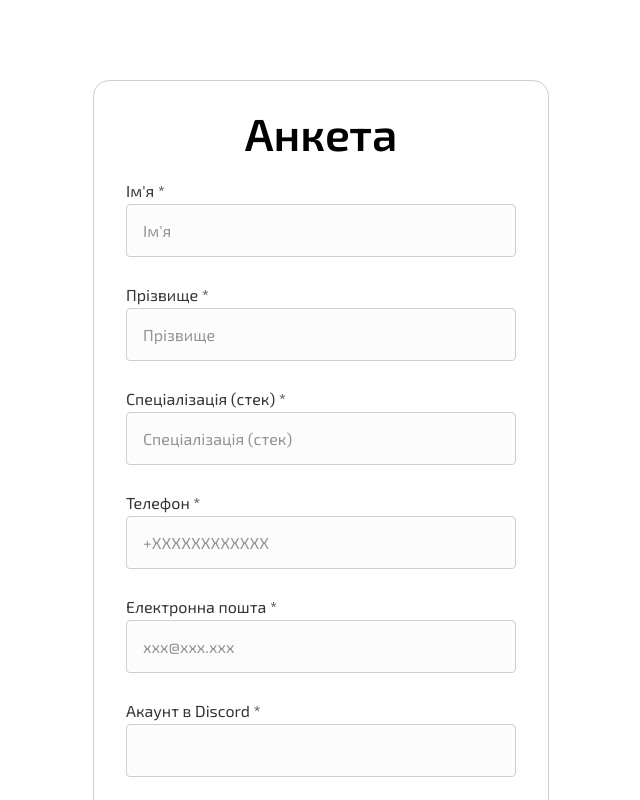
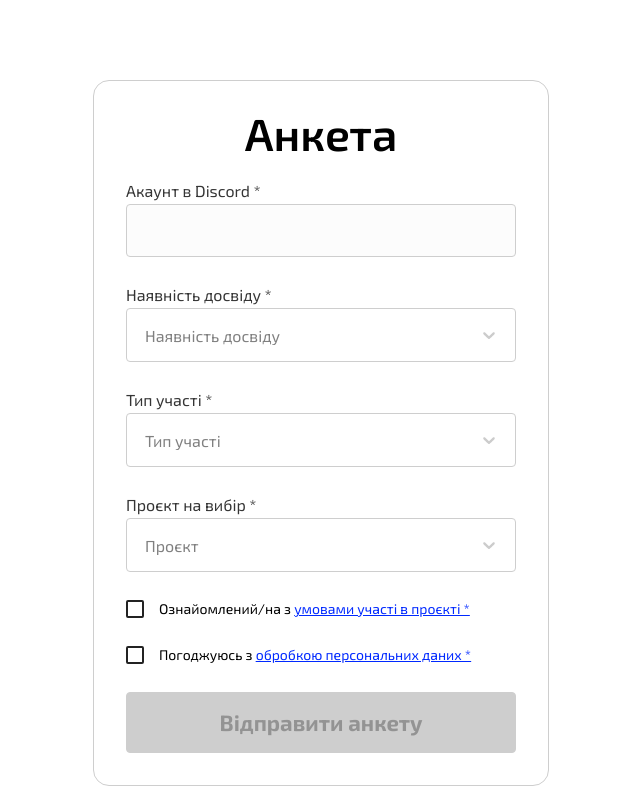
Before and after one commit to baza-trainee/feeda, a Next.js app in the folder client/: page /user_application in a window 1280 px wide. Shown: the top 800 px of the page, without its empty margins (319-959 px from the left). Built offline with nearby package versions, Linux system fonts and the light colour scheme.

Commit message:
feat: button onClick style

```diff
--- a/client/components/Button/Button.styles.ts
+++ b/client/components/Button/Button.styles.ts
@@ -22,3 +22,8 @@ export const buttonStyle = css`
 		border: 1px solid #ffbd00;
 	}
 `;
+
+export const onClickButtonStyle = css`
+	background-color: #ffbd00;
+	color: #232323 !important;
+`;
--- a/client/components/Button/Button.tsx
+++ b/client/components/Button/Button.tsx
@@ -1,8 +1,8 @@
 'use client';
-import { ReactNode } from 'react';
+import { ReactNode, useState } from 'react';
 
 /** @jsxImportSource @emotion/react */
-import { buttonStyle } from './Button.styles';
+import { buttonStyle, onClickButtonStyle } from './Button.styles';
 
 interface ButtonProps {
 	children: ReactNode | string;
@@ -11,11 +11,31 @@ interface ButtonProps {
 }
 
 const Title = ({ children, isDisabled, func }: ButtonProps) => {
+	const [isPressed, setIsPressed] = useState(false);
+
 	const onClickHandler = () => {
 		func();
 	};
+
+	const onMouseDownHandler = () => {
+		setIsPressed(true);
+	};
+
+	const onMouseUpHandler = () => {
+		setIsPressed(false);
+	};
+
 	return (
-		<button css={buttonStyle} onClick={onClickHandler} disabled={isDisabled}>
+		<button
+			css={[
+				buttonStyle,
+				isPressed && onClickButtonStyle, // Змінюємо колір кнопки на "червоний", коли кнопка натиснута
+			]}
+			onClick={onClickHandler}
+			onMouseDown={onMouseDownHandler}
+			onMouseUp={onMouseUpHandler}
+			disabled={isDisabled}
+		>
 			{children}
 		</button>
 	);
--- a/client/components/UserApplication/UserApplication.tsx
+++ b/client/components/UserApplication/UserApplication.tsx
@@ -59,6 +59,8 @@ const UserApplication = () => {
 		watch,
 	} = useForm({ mode: 'onBlur' });
 
+	const [isFormSubmitted, setIsFormSubmitted] = useState(false);
+
 	//===========discord============//
 	const discordValue = watch('discord');
 	console.log('discordValue', discordValue);
@@ -67,7 +69,7 @@ const UserApplication = () => {
 	//===========discord============//
 	const onFormSubmit = (data: object) => {
 		// alert(JSON.stringify(data));
-
+		setIsFormSubmitted(true);
 		console.log('data :>> ', data);
 		reset();
 		setIsСonditionsChecked(false);
@@ -93,7 +95,7 @@ const UserApplication = () => {
 			{' '}
 			<form css={formStyle} onSubmit={handleSubmit(onFormSubmit)}>
 				<h1 css={formTitle}>Анкета</h1>
-				<FormField
+				{/* <FormField
 					label="Ім'я *"
 					autoComplete="on"
 					type="text"
@@ -201,7 +203,7 @@ const UserApplication = () => {
 						},
 					}}
 					// onChange={(name: string, value: string) => onHandleEmailChange(name, value, clearErrors)}
-				/>
+				/> */}
 				<div>
 					<FormField
 						label="Акаунт в Discord *"
@@ -227,6 +229,7 @@ const UserApplication = () => {
 								message: 'maximum length 37 characters',
 							},
 						}}
+						isFormSubmitted={isFormSubmitted}
 						// onBlur={setValidDiscord}
 					/>
 					{!errors.discord && discordValue !== undefined && isValidDiscordValue && (
@@ -236,7 +239,7 @@ const UserApplication = () => {
 					)}
 				</div>
 
-				<FormField
+				{/* <FormField
 					label="Акаунт в LinkedIn *"
 					autoComplete="off"
 					type="text"
@@ -284,7 +287,7 @@ const UserApplication = () => {
 						},
 					}}
 					// onChange={(name: string, value: string) => onHandleCityChange(name, value, clearErrors)}
-				/>
+				/> */}
 				<CustomSelect
 					title={'Наявність досвіду  *'}
 					control={control}
--- a/client/components/UserApplication/сomponents/Checkbox/Checkbox.styled.ts
+++ b/client/components/UserApplication/сomponents/Checkbox/Checkbox.styled.ts
@@ -1,5 +1,10 @@
 import styled from '@emotion/styled';
+import Link from 'next/link';
 
+export const AcceptLink = styled(Link)`
+	color: #0029ff;
+	text-decoration: underline !important;
+`;
 export const CheckboxContainer = styled.div`
 	display: flex;
 
@@ -8,6 +13,9 @@ export const CheckboxContainer = styled.div`
 		/* appearance: none; */
 		opacity: 0;
 		position: absolute;
+		width: 18px;
+		height: 18px;
+		transform: translate(-15%, -15%);
 	}
 	span {
 		display: flex;
--- a/client/components/UserApplication/сomponents/Checkbox/Checkbox.tsx
+++ b/client/components/UserApplication/сomponents/Checkbox/Checkbox.tsx
@@ -1,8 +1,6 @@
 import React, { ChangeEvent } from 'react';
 
-import Link from 'next/link';
-
-import { CheckboxContainer, CheckboxText } from './Checkbox.styled';
+import { AcceptLink, CheckboxContainer, CheckboxText } from './Checkbox.styled';
 
 interface CheckBoxProps {
 	labeltxt: string;
@@ -25,7 +23,7 @@ export const CheckBox: React.FC<CheckBoxProps> = ({ labeltxt, id, linkText, href
 			<label htmlFor={id}>
 				<CheckboxText>
 					{labeltxt}
-					<Link href={href}>{linkText}</Link>
+					<AcceptLink href={href}>{linkText}</AcceptLink>
 				</CheckboxText>
 			</label>
 		</CheckboxContainer>
--- a/client/components/UserApplication/сomponents/FormField/FormField.tsx
+++ b/client/components/UserApplication/сomponents/FormField/FormField.tsx
@@ -27,65 +27,9 @@ interface FormFieldProps<TFormValues extends FieldValues> {
 	onBlur?: (event: { target: { value: string } }) => void;
 	onFocus?: (event: { target: { value: string } }) => void;
 	children?: ReactNode;
+	isFormSubmitted?: boolean;
 }
 
-// export const FormField = <TFormValues extends Record<string, string | number>>({
-// 	label,
-// 	type,
-// 	placeholder,
-// 	register,
-// 	name,
-// 	errors,
-// 	inputProps,
-// 	autoComplete,
-// 	children,
-// }: // children,
-// FormFieldProps<TFormValues>) => {
-// 	const errorMessage = <>{errors?.message || 'Error!'}</>;
-
-// 	const hasError = !!errors;
-// 	const [isFocused, setIsFocused] = useState(false);
-// 	const isValid = !errors;
-// 	const handleFocus = () => {
-// 		setIsFocused(true);
-// 	};
-
-// 	// const handleBlur = () => {
-// 	// 	setIsFocused(false);
-// 	// };
-
-// 	// const handleBlur = () => {
-// 	// 	setIsFocused(true);
-// 	// };
-
-// 	// const handleInputChange = (event: ChangeEvent<HTMLInputElement>) => {
-// 	// 	const value = event.target.value.trim();
-// 	// 	const isValidtoDiscord = discordRegex.test(value) && value.length >= 2;
-// 	// 	if (isValidtoDiscord) setIsDiscordValid(true);
-// 	// 	if (onChange) {
-// 	// 		onChange(name, value);
-// 	// 	}
-// 	// };
-
-// 	return (
-// 		<div style={{ height: 'auto' }}>
-// 			<label css={labelStyles}>
-// 				<p>{label}</p>
-// 				<input
-// 					css={[inputlStyles, hasError && errorInputStyles, isValid && validDiscordStyle]}
-// 					type={type}
-// 					placeholder={placeholder}
-// 					{...register(name, inputProps)}
-// 					autoComplete={autoComplete}
-// 					// onBlur={handleBlur}
-// 					onFocus={handleFocus}
-// 				/>
-// 			</label>
-// 			{isFocused && children}
-// 			{errors && <div css={errorStyles}>{errorMessage}</div>}
-// 		</div>
-// 	);
-// };
 export const FormField = <TFormValues extends Record<string, string | number>>({
 	label,
 	type,
@@ -96,6 +40,7 @@ export const FormField = <TFormValues extends Record<string, string | number>>({
 	inputProps,
 	autoComplete,
 	children,
+	isFormSubmitted,
 }: FormFieldProps<TFormValues>) => {
 	const errorMessage = <>{errors?.message || 'Error!'}</>;
 
@@ -110,8 +55,10 @@ export const FormField = <TFormValues extends Record<string, string | number>>({
 	const handleInputChange = (event: ChangeEvent<HTMLInputElement>) => {
 		const value = event.target.value.trim();
 		console.log('value :>> ', value);
-		if (isDiscordField && discordRegex.test(value)) {
+		if (isDiscordField && discordRegex.test(value) && value.length >= 2) {
 			setIsValidDiscord(true);
+		} else {
+			setIsValidDiscord(false);
 		}
 	};
 
@@ -123,7 +70,7 @@ export const FormField = <TFormValues extends Record<string, string | number>>({
 					css={[
 						inputlStyles,
 						hasError && errorInputStyles,
-						isValid && isDiscordField && isValidDiscord && validDiscordStyle,
+						isValid && isDiscordField && isValidDiscord && !isFormSubmitted && validDiscordStyle,
 					]}
 					type={type}
 					placeholder={placeholder}
```
